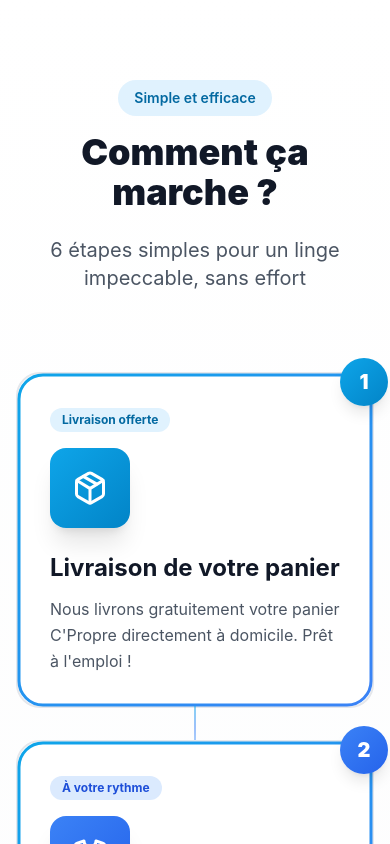
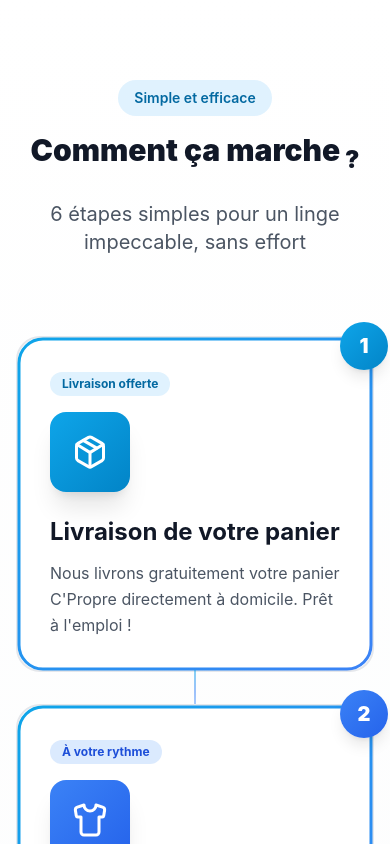
Before and after one commit to zekitml61-maker/sanane, a Next.js app: page / in a window 390 px wide. Shown: the part 860-1704 px from the top of the page. Built offline with nearby package versions, Linux system fonts and the light colour scheme.

Commit message:
UX Mobile: Reduction taille titre Comment ca marche
- text-4xl -> text-3xl sur mobile
- Point interrogation plus petit: text-2xl (md:text-4xl desktop)
- align-sub pour descendre le point d'interrogation
- Desktop reste text-5xl
- Plus adapte mobile

```diff
--- a/components/HowItWorksNew.tsx
+++ b/components/HowItWorksNew.tsx
@@ -154,8 +154,8 @@ export default function HowItWorksNew() {
           <span className="inline-block px-4 py-2 bg-primary-100 text-primary-700 rounded-full text-sm font-semibold mb-4">
             Simple et efficace
           </span>
-          <h2 className="text-4xl md:text-5xl font-black text-gray-900 mb-6">
-            Comment ça marche ?
+          <h2 className="text-3xl md:text-5xl font-black text-gray-900 mb-6">
+            Comment ça marche<span className="text-2xl md:text-4xl align-sub"> ?</span>
           </h2>
           <p className="text-xl text-gray-600 max-w-2xl mx-auto">
             6 étapes simples pour un linge impeccable, sans effort
```
